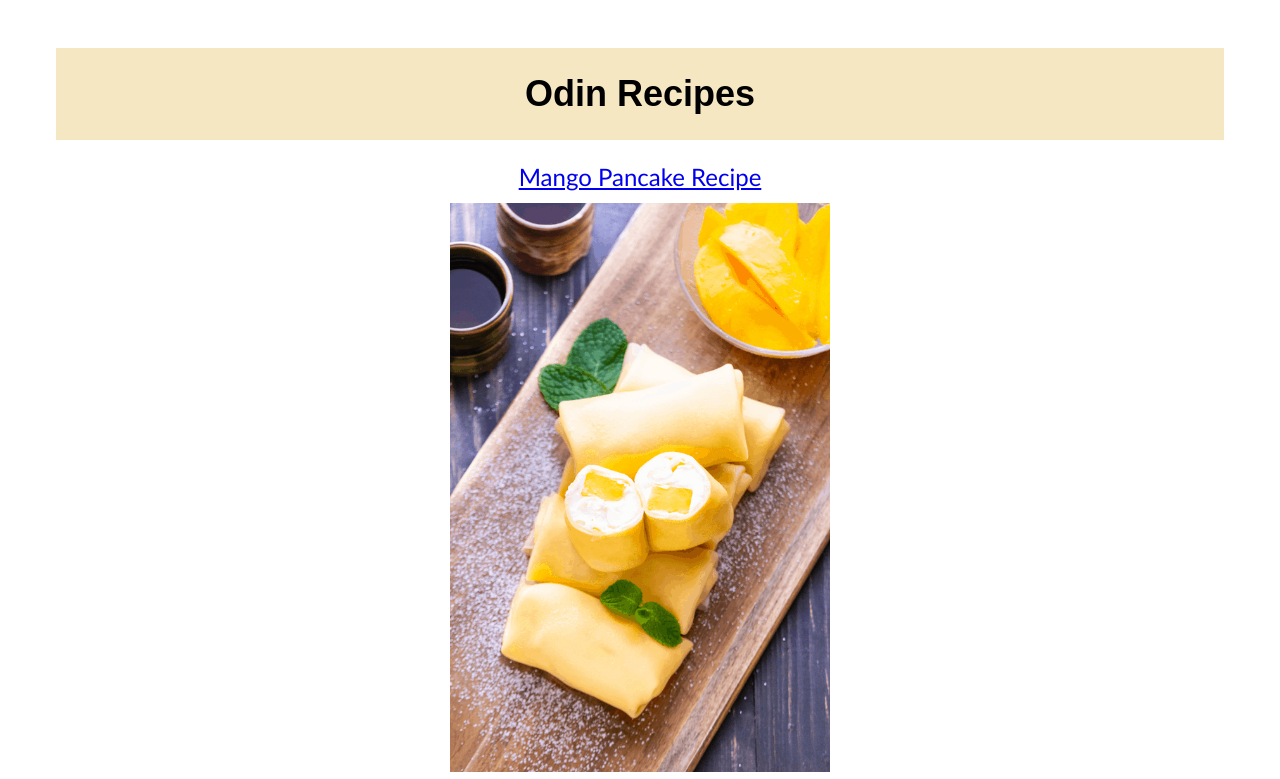
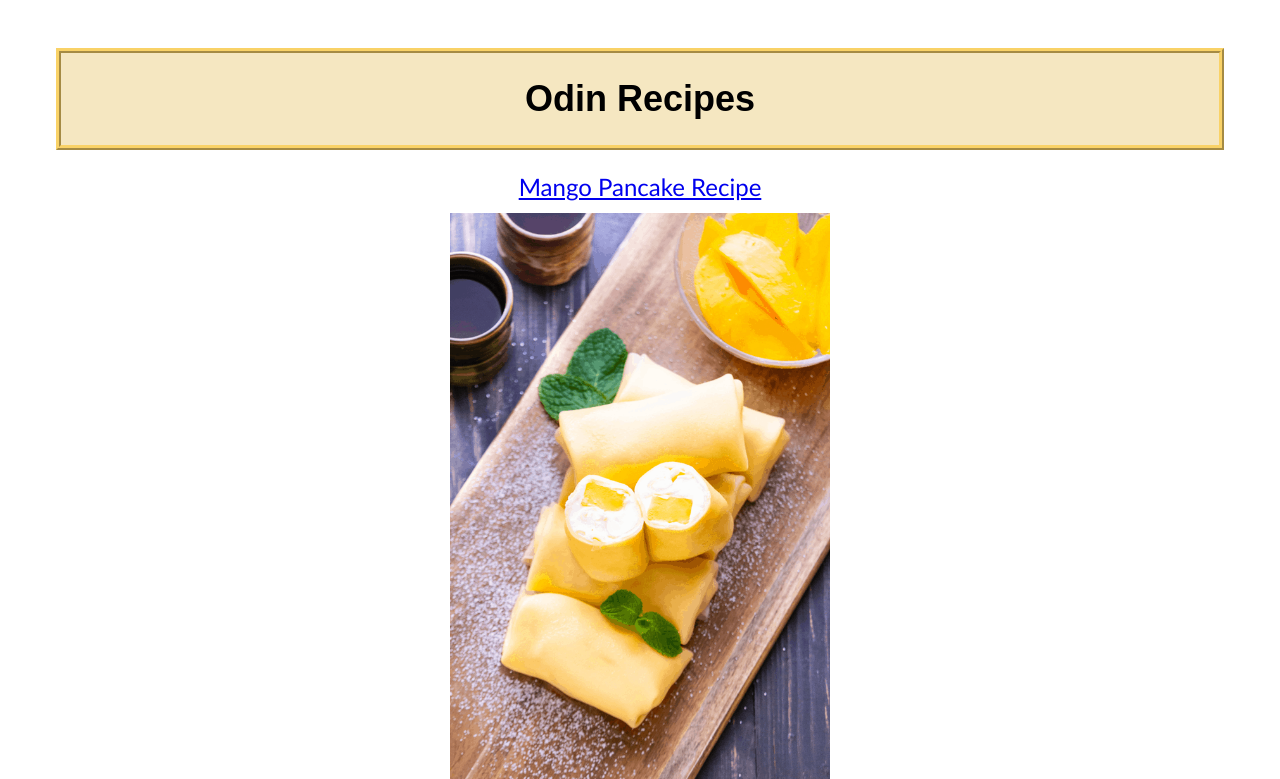
Before and after one commit to mvttn/odin-recipes, a plain HTML site: page index.html in a window 1280 px wide. Shown: the top 779 px of the page. Drawn offline with Linux system fonts and the light colour scheme.

Commit message:
Add border to title of homepage

```diff
--- a/css/homepage.css
+++ b/css/homepage.css
@@ -17,6 +17,7 @@ h1 {
   padding: 25px;
   margin: 48px;
   margin-bottom: 0px;
+  border: 5px ridge rgb(249, 210, 103);
 }
 
 a {
```
